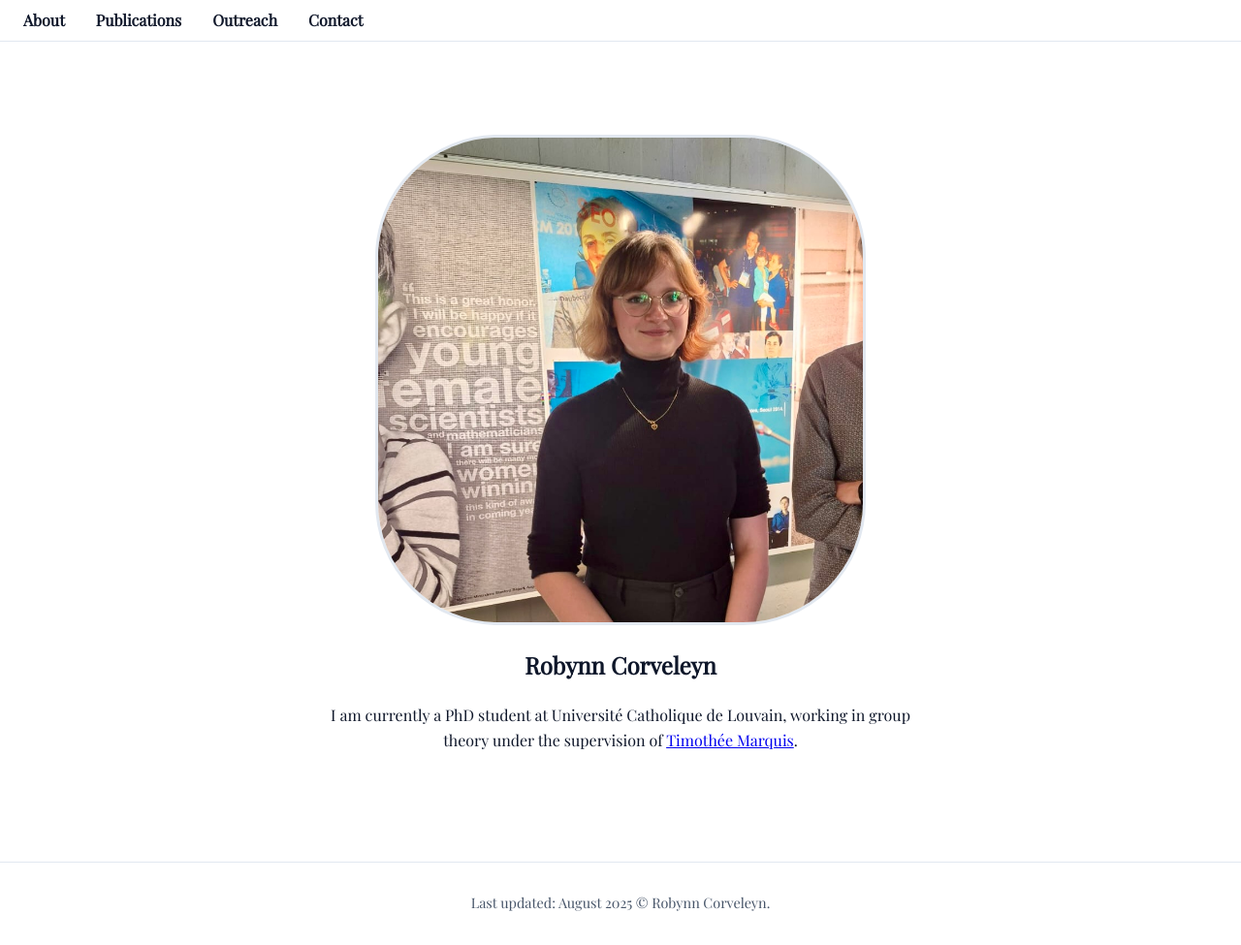
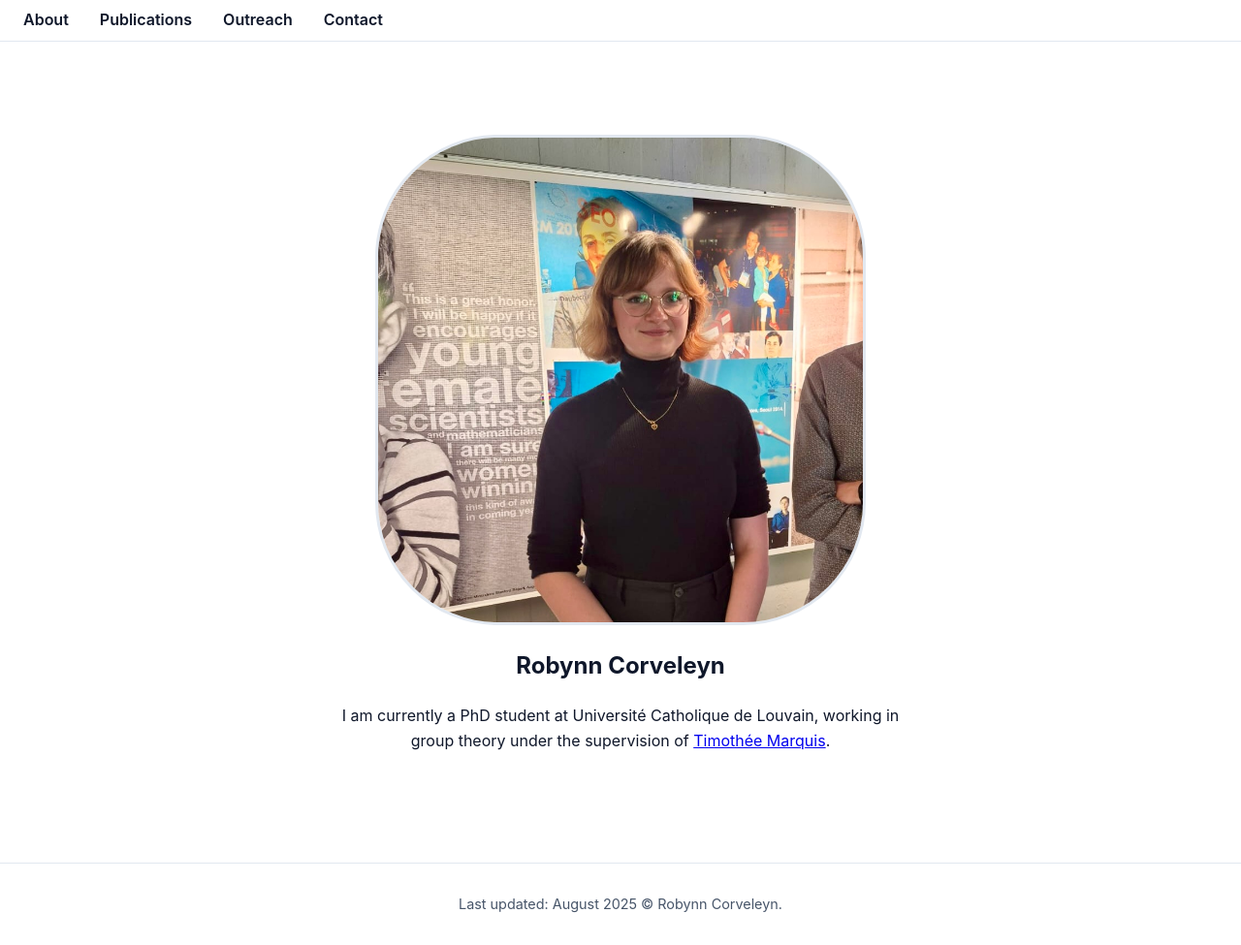
Before and after one commit to robynn-corveleyn/robynn-corveleyn.github.io, a Jekyll site: the page built from index.html, in a window 1280 px wide. Shown: the whole page at 97% size. Built offline with Jekyll 4.4.1, drawn with Linux system fonts in a browser that asks for light colours.

Commit message:
Update style.css

```diff
--- a/assets/css/style.css
+++ b/assets/css/style.css
@@ -1,4 +1,4 @@
-@import url('https://fonts.googleapis.com/css2?family=Playfair+Display&display=swap');
+/* @import url('https://fonts.googleapis.com/css2?family=Playfair+Display&display=swap');*/
 
 :root {
   --bg: #ffffff;
@@ -12,7 +12,7 @@
 
 body {
   margin: 0;
-  font-family: 'Playfair Display', serif;  /* -apple-system, BlinkMacSystemFont, 'Segoe UI', Roboto, Oxygen, Ubuntu, Cantarell, 'Open Sans', 'Helvetica Neue', sans-serif; */
+  font-family:  -apple-system, BlinkMacSystemFont, 'Segoe UI', Roboto, Oxygen, Ubuntu, Cantarell, 'Open Sans', 'Helvetica Neue', serif;
   background: var(--bg);
   color: var(--fg);
   line-height: 1.6;
```
